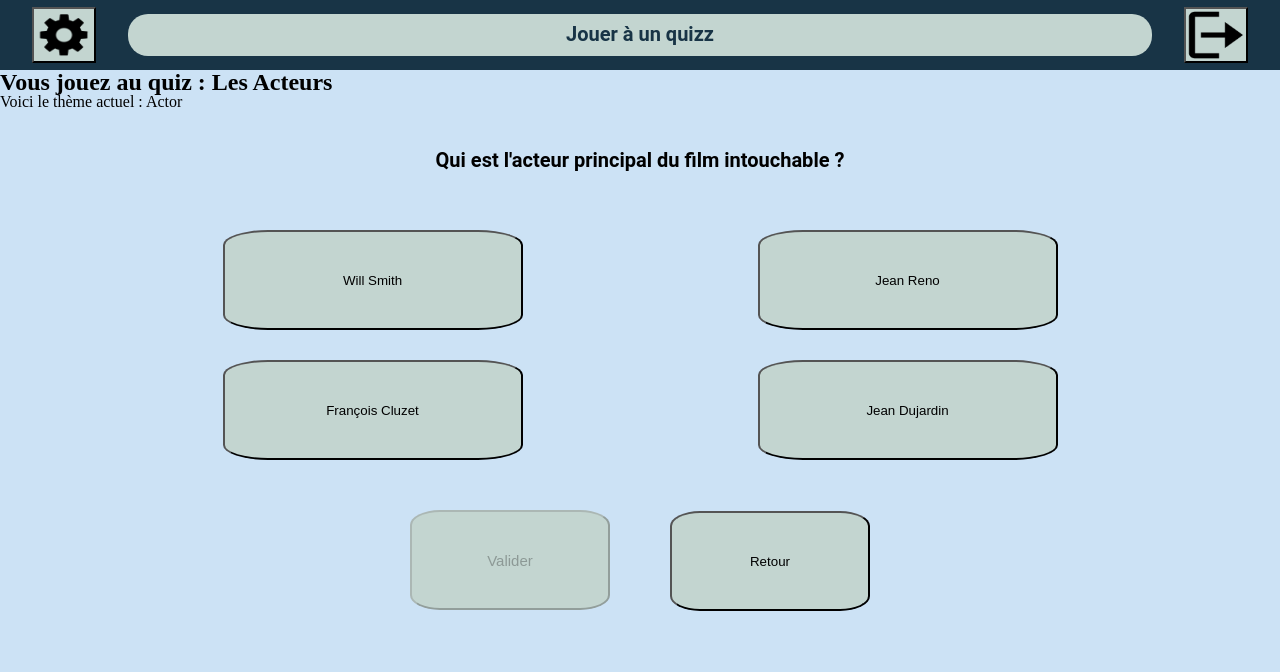
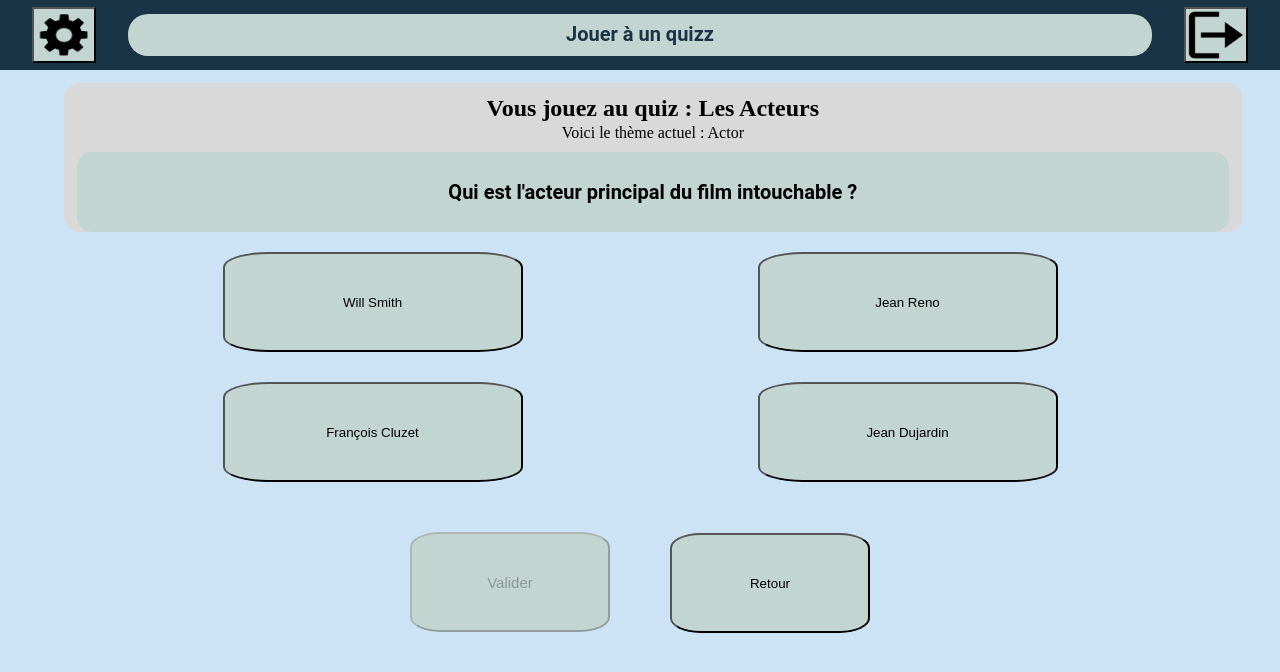
Before and after one commit to 2019-2020-ps6/2022-2023-ps6-poly-esprit, an Angular app in the folder front-end/: page /game-page/0 in a window 1280 px wide. Shown: the top 672 px of the page. Built offline with nearby package versions, Linux system fonts and the light colour scheme.

Commit message:
modifie html et css pour fin de quiz

```diff
--- a/front-end/src/app/game-end-component/game-end-component.component.html
+++ b/front-end/src/app/game-end-component/game-end-component.component.html
@@ -1,2 +1,4 @@
-<h3 *ngIf="gameInstance">Bravo ! Vous avez terminé le quiz avec {{gameInstance.score}} point</h3>
-<a href="#"><button>Acceuil</button></a>
+<div>
+  <h3 *ngIf="gameInstance">Bravo ! Vous avez terminé le quiz avec {{gameInstance.score}} point</h3>
+  <a href="#"><button>Accueil</button></a>
+</div>
--- a/front-end/src/app/game-end-component/game-end-component.component.scss
+++ b/front-end/src/app/game-end-component/game-end-component.component.scss
@@ -0,0 +1,22 @@
+div {
+  width: 100vw;
+  height: 70vh;
+  display: flex;
+  flex-flow: column wrap;
+  justify-content: space-around;
+  align-content: center;
+}
+
+button {
+  font-size: medium;
+  width: 100%;
+  height: 10vh;
+  background-color: #C3D5D0;
+  border-radius: 15px;
+  transition: 0.2s;
+}
+
+button:hover {
+  scale: 1.5;
+  transition: 0.2s;
+}
--- a/front-end/src/app/game-question-component/game-question-component.component.html
+++ b/front-end/src/app/game-question-component/game-question-component.component.html
@@ -1,10 +1,11 @@
 <div *ngIf="quiz">
-  <h2>Vous jouez au quiz : {{quiz.name}}</h2>
+  <div id="libele_quiz">
+    <h2>Vous jouez au quiz : {{quiz.name}}</h2>
 
-  <p>Voici le thème actuel : {{quiz.theme}}</p>
+    <p>Voici le thème actuel : {{quiz.theme}}</p>
 
-  <p id="question" *ngIf="question"> {{question.label}}</p>
-
+    <h3 id="question" *ngIf="question"> {{question.label}}</h3>
+  </div>
   <article id="answers" *ngIf="question">
     <div *ngFor="let answer of question.answers">
       <app-game-answer-component  [answer]="answer" [isBadSelected]="!answer.isCorrect" [isGoodSelected]="answer.isCorrect" [isSelected]="currentValue==answer.value" (selected)="onSelected($event)"></app-game-answer-component>
--- a/front-end/src/app/game-question-component/game-question-component.component.scss
+++ b/front-end/src/app/game-question-component/game-question-component.component.scss
@@ -10,8 +10,30 @@
 
 #question{
   text-align: center;
-  line-height: 100px;
+  width: 100%;
+  margin: 0px;
+  line-height: 80px;
   font-size: 20px;
   font-weight: bold;
   font-family: 'Roboto', sans-serif;
+  background-color: #C3D5D0;
+  border-radius: 15px;
 }
+
+#libele_quiz {
+  width: 90%;
+  margin: 1% 5%;
+  padding-top: 1%;
+  padding-left: 1%;
+  padding-right: 1%;
+  border-radius: 15px;
+  display: flex;
+  align-items: center;
+  flex-direction: column;
+  background-color: #D9D9D9;
+}
+
+#libele_quiz>p {
+  margin-top: 5px;
+  margin-bottom: 1%;
+}
```
